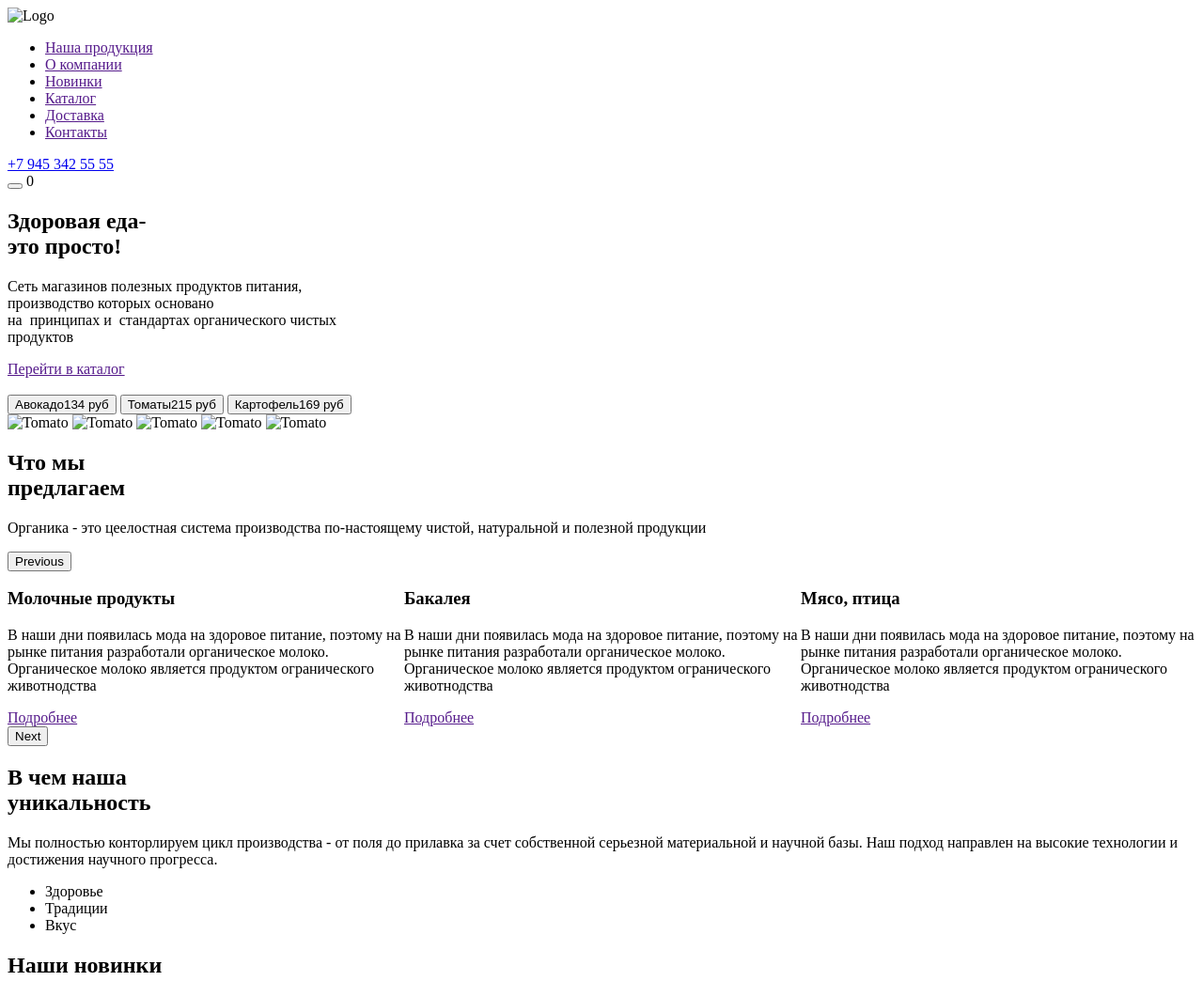
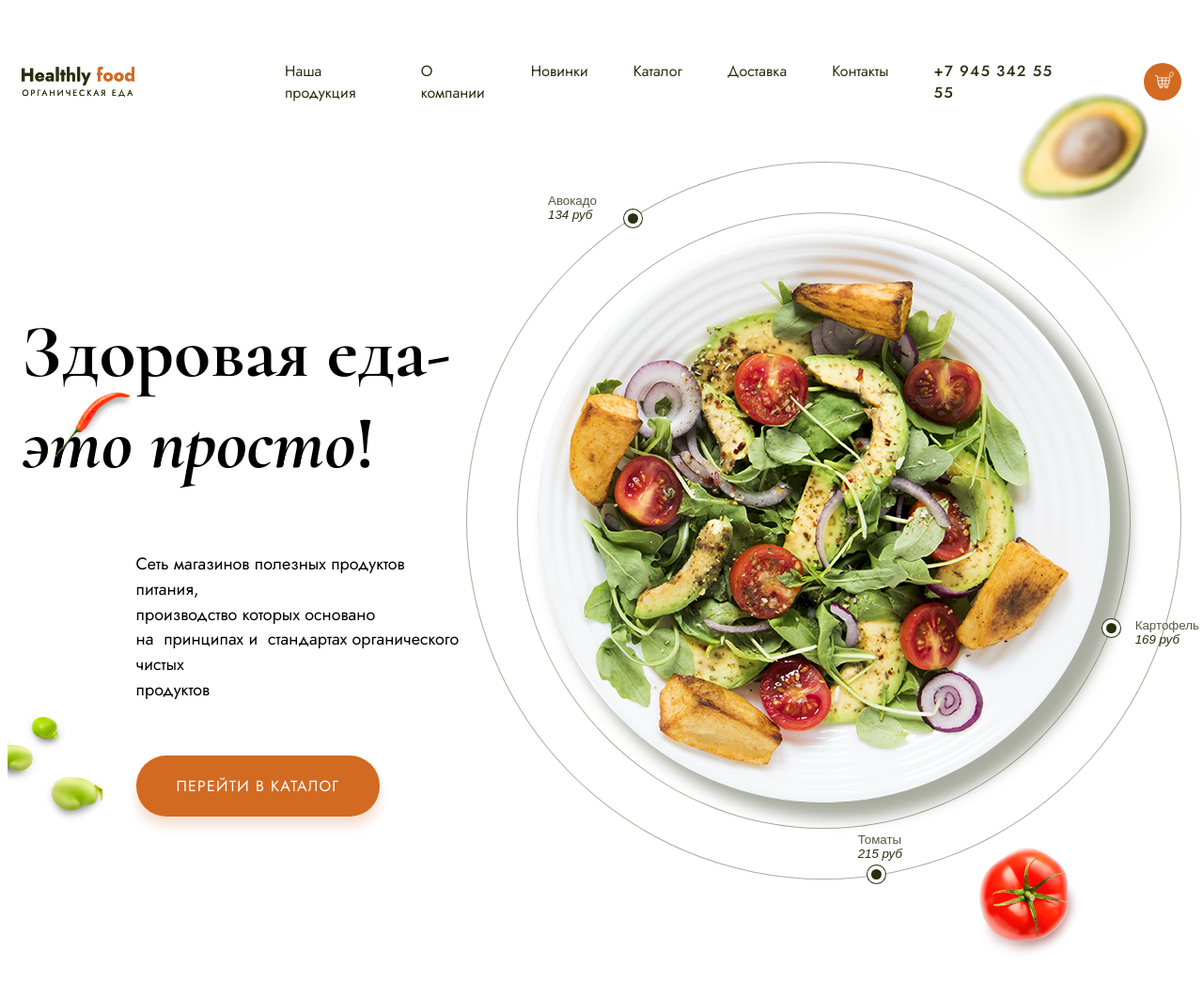
Before and after one commit to maryxill/Organic, a plain HTML site: page index.html in a window 1280 px wide. Shown: the top 1044 px of the page at 94% size. Drawn offline with nearby package versions, Linux system fonts and the light colour scheme; the site is published under a folder, as on GitHub Pages, so addresses that start at the root find nothing.

Commit message:
Add files via upload

```diff
--- a/css/main.css
+++ b/css/main.css
@@ -39,7 +39,7 @@ span{
     padding-right: 15px;
 }
 .section-main{
-    background-image: url(/img/background\ 1\ screen\ mob.png);
+    background-image: url(../img/bg-2);
     background-size: cover;
     background-position: center;
     background-repeat: no-repeat;
@@ -219,7 +219,7 @@ span{
     top: 6px;
 }
 .section-stock{
-    background-image:url(/img/bg-2.png);
+    background-image:url(../img/bg-2.png);
     background-size: cover;
     background-position: center;
     background-repeat: no-repeat;
@@ -280,14 +280,14 @@ span{
     background-color: rgb(255, 255, 255,0.55);
 }
 .slider-milk{
-    background-image: url(/img/milk.png);
+    background-image: url(../img/milk.png);
 }
 .slider-coils{
-    background-image: url(/img/coils.png);
+    background-image: url(../img/coils.png);
 
 }
 .slider-steaks{
-    background-image: url(/img/steaks.png);
+    background-image: url(../img/steaks.png);
 
 }
 .slider-text{
@@ -337,7 +337,7 @@ span{
     display: block;
     width: 1.875rem;
     height:1.875rem;
-    background-image: url(img/plus.svg);
+    background-image: url(../img/plus.svg);
 }
 .slider-thumb {
     position: relative;
@@ -378,15 +378,15 @@ span{
 }
 .slick-prev{
      right: 80px;
-     background-image: url(/img/arrow-prev.svg);
+     background-image: url(../img/arrow-prev.svg);
 }
 .slick-next{
     right: 0;
-    background-image: url(/img/arrow-next.svg);
+    background-image: url(../img/arrow-next.svg);
 
 }
 .section-advantage{
-    background-image: url(/img/bg-3.png);
+    background-image: url(../img/bg-3.png);
     background-size: cover;
     background-position: center;
     background-repeat: no-repeat;
@@ -514,7 +514,7 @@ span{
     background-color:#d26a22;
     border: none;
     border-radius: 100%;
-    background-image: url(/img/cart.png);
+    background-image: url(../img/cart.png);
     background-size: 1rem 0.87rem;
     background-repeat: no-repeat;
     background-position:center center;
@@ -552,7 +552,7 @@ span{
 }
 
 .section-catalog {
-    background-image: url(img/bg-5.png);
+    background-image: url(../img/bg-5.png);
     background-size: cover;
     background-position: center;
     background-repeat: no-repeat;
@@ -703,7 +703,7 @@ span{
     display: block;
     width: 1.56rem;
     height: 1.56rem;
-    background-image: url(/img/refresh.png);
+    background-image: url(../img/refresh.png);
     background-size: cover;
     background-repeat: no-repeat;
     position: absolute;
@@ -748,18 +748,18 @@ span{
 }
 .box-delivery-list_mc {
     width: 53px;
-    background-image: url(/img/mastercard.svg);
+    background-image: url(../img/mastercard.svg);
     background-size: 53px 32px;
 }
 .box-delivery-list_visa {
     width: 74px;
-    background-image: url(/img/visa.svg);
+    background-image: url(../img/visa.svg);
     background-size: 74px 32px;
     background-position: 0 -2px;
 }
 .box-delivery-list_paypal {
     width: 87px;
-    background-image: url(/img/paypal.svg);
+    background-image: url(../img/paypal.svg);
     background-size: 87px 24px;
     background-position: 0 4px;
 }
@@ -810,10 +810,10 @@ span{
     top: calc(50% - 12.5px);
 }
 .box-form-list_tel::before {
-    background-image: url(/img/phoneee.png);
+    background-image: url(../img/phoneee.png);
 }
 .box-form-list_email::before {
-    background-image: url(/img/mailll.png);
+    background-image: url(../img/mailll.png);
     background-position: 0 center;
 }
 .box-form-list_link {
@@ -875,7 +875,7 @@ span{
 .logo {
     display: block;
     background-repeat: no-repeat;
-    background-image: url(/img/logo.svg);
+    background-image: url(../img/logo.svg);
     width: 120px;
     height: 32px;
     margin-right: 120px;
@@ -929,14 +929,14 @@ span{
     margin-left: 25px;
 }
 .box-footer-social_vk {
-    background-image: url(/img/vk.svg);
+    background-image: url(../img/vk.svg);
     background-size: 23px 18px;
 }
 .box-footer-social_ig {
-    background-image: url(/img/instagram.svg);
+    background-image: url(../img/instagram.svg);
     background-size: 18px 18px;
 }
 .box-footer-social_fb {
-    background-image: url(/img/facebook.svg);
+    background-image: url(../img/facebook.svg);
     background-size: 20px 20px;
 }
--- a/index.html
+++ b/index.html
@@ -5,7 +5,7 @@
     <meta http-equiv="X-UA-Compatible" content="IE=edge">
     <meta name="viewport" content="width=device-width, initial-scale=1.0">
     <title>Organic</title>
-    <link rel="stylesheet" href="/css/main.css">
+    <link rel="stylesheet" href="css/main.css">
     <link rel="preconnect" href="https://fonts.googleapis.com">
     <link rel="preconnect" href="https://fonts.gstatic.com" crossorigin>
     <link href="https://fonts.googleapis.com/css2?family=Jost:wght@400;500&display=swap" rel="stylesheet">
@@ -17,7 +17,7 @@
 <body>
     <header class="header">
         <div class="header-item">
-            <div class="logo"><img src="/img/logo.svg" alt="Logo"></div>
+            <div class="logo"><img src="img/logo.svg" alt="Logo"></div>
             <nav>
                 <ul class="nav">
                     <li class="nav-item"><a class="nav-link" href="">Наша продукция</a></li>
@@ -52,7 +52,7 @@
                 </div>
                 <div class="main-visual">
                     <div class="main-visual_image">
-                        <img src="/img/image-main.png" alt="">
+                        <img src="img/image-main.png" alt="">
                     </div>
                     <button class="main-visual_btn main-visual_01">
                         Авокадо<span>134 руб</span>
@@ -68,11 +68,11 @@
                 </div>
             </div>
         </div>
-        <img class="section-main_image section-main_tomato" src="/img/image tomato.png" alt="Tomato">
-        <img class="section-main_image section-main_avocado" src="/img/image avocado_.png" alt="Tomato">
-        <img class="section-main_image section-main_cucumber" src="/img/image cucumber_.png" alt="Tomato">
-        <img class="section-main_image section-main_pepper" src="/img/image pepper.png" alt="Tomato">
-        <img class="section-main_image section-main_beans" src="/img/beans.png" alt="Tomato">
+        <img class="section-main_image section-main_tomato" src="img/image tomato.png" alt="Tomato">
+        <img class="section-main_image section-main_avocado" src="img/image avocado_.png" alt="Tomato">
+        <img class="section-main_image section-main_cucumber" src="img/image cucumber_.png" alt="Tomato">
+        <img class="section-main_image section-main_pepper" src="img/image pepper.png" alt="Tomato">
+        <img class="section-main_image section-main_beans" src="img/beans.png" alt="Tomato">
     </section>
     <section class="section-stock">
         <div class="wrapper">
```
